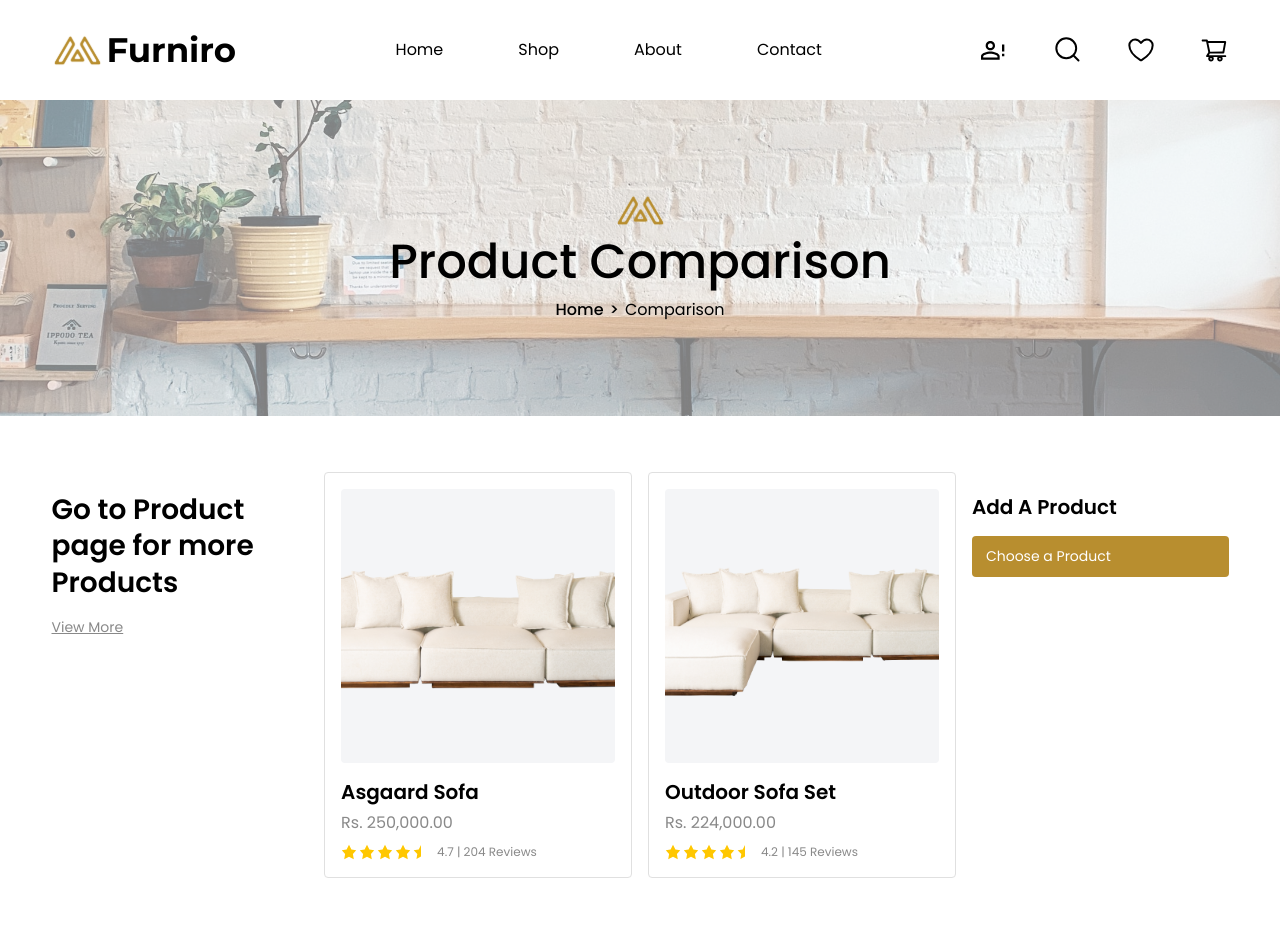
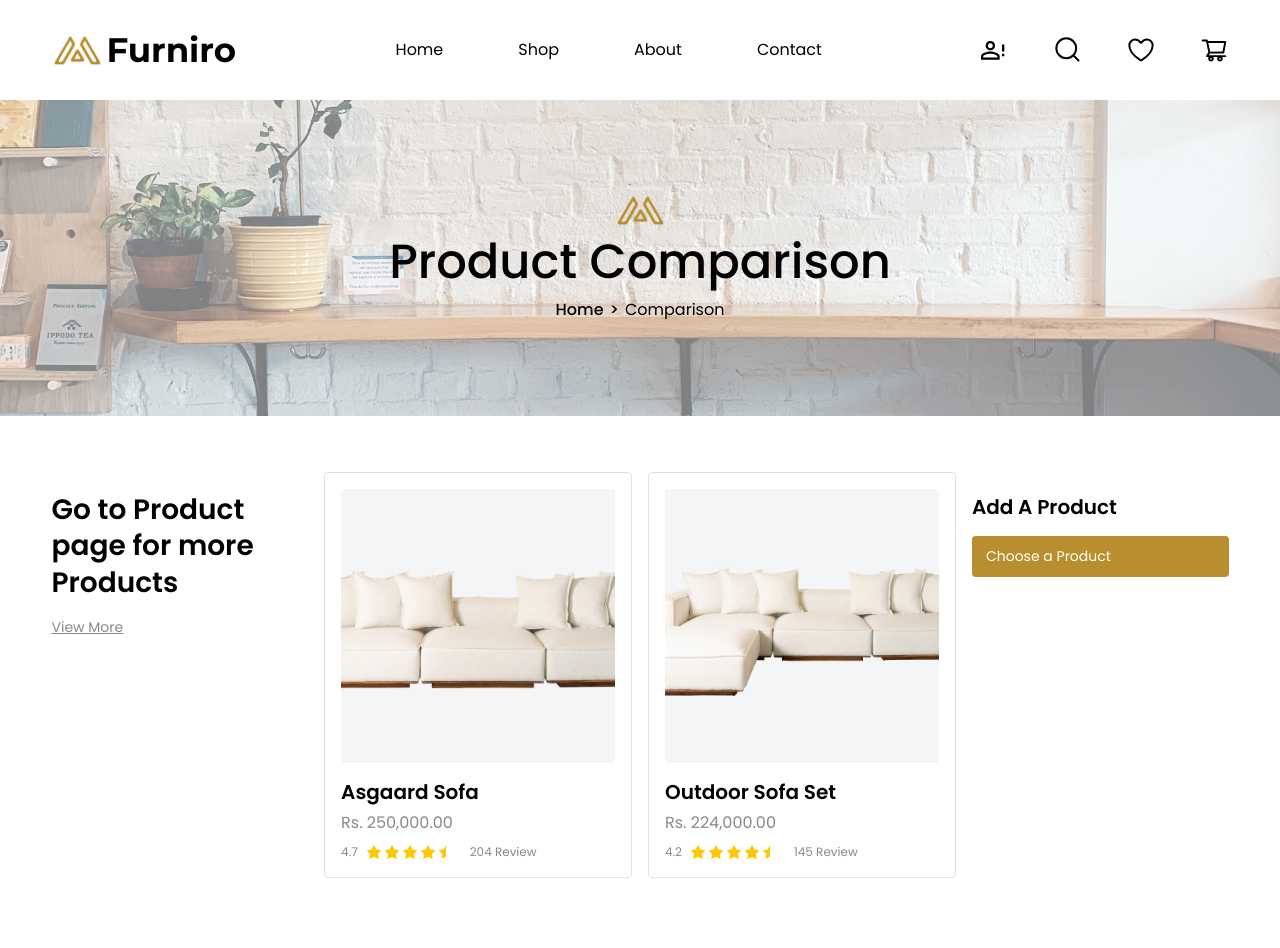
Before and after one commit to Dawn834/Furniro-Web, a React (Vite) app: page /comparison in a window 1280 px wide. Shown: the top 948 px of the page. Built offline with nearby package versions, Linux system fonts and the light colour scheme.

Commit message:
comparison not style table

```diff
--- a/src/components/homepage/FurnitureGallery.jsx
+++ b/src/components/homepage/FurnitureGallery.jsx
@@ -2,8 +2,6 @@ import img1 from "../../assets/img/homepage/furnitureGallery1.png"
 import img2 from "../../assets/img/homepage/furnitureGallery2.png"
 import img3 from "../../assets/img/homepage/furnitureGallery3.png"
 import img4 from "../../assets/img/homepage/furnitureGallery4.png"
-import img5 from "../../assets/img/homepage/furnitureGallery5.png"
-import img6 from "../../assets/img/homepage/furnitureGallery6.png"
 import img7 from "../../assets/img/homepage/furnitureGallery7.png"
 import img8 from "../../assets/img/homepage/furnitureGallery8.png"
 import img10 from "../../assets/img/homepage/furnitureGallery10.png"
--- a/src/components/productComparison/comparisonHeader.jsx
+++ b/src/components/productComparison/comparisonHeader.jsx
@@ -24,6 +24,7 @@ function ComparisonHeader() {
                         <h4>Asgaard Sofa</h4>
                         <p className="comparison-header__price">Rs. 250,000.00</p>
                         <div className="comparison-header__rating">
+                            <span className="comparison-header__rating-score">4.7</span>
                             <div className="stars">
                                 <img src={starFilled} alt="" />
                                 <img src={starFilled} alt="" />
@@ -31,7 +32,8 @@ function ComparisonHeader() {
                                 <img src={starFilled} alt="" />
                                 <img src={starHalf} alt="" />
                             </div>
-                            <span>4.7 | 204 Reviews</span>
+                            <span className="comparison-header__rating-divider"></span>
+                            <span className="comparison-header__rating-reviews">204 Review</span>
                         </div>
                     </div>
 
@@ -43,6 +45,7 @@ function ComparisonHeader() {
                         <h4>Outdoor Sofa Set</h4>
                         <p className="comparison-header__price">Rs. 224,000.00</p>
                         <div className="comparison-header__rating">
+                            <span className="comparison-header__rating-score">4.2</span>
                             <div className="stars">
                                 <img src={starFilled} alt="" />
                                 <img src={starFilled} alt="" />
@@ -50,7 +53,8 @@ function ComparisonHeader() {
                                 <img src={starFilled} alt="" />
                                 <img src={starHalf} alt="" />
                             </div>
-                            <span>4.2 | 145 Reviews</span>
+                            <span className="comparison-header__rating-divider"></span>
+                            <span className="comparison-header__rating-reviews">145 Review</span>
                         </div>
                     </div>
 
--- a/src/components/productComparison/comparisonTable.jsx
+++ b/src/components/productComparison/comparisonTable.jsx
@@ -1,3 +1,4 @@
+import { Fragment } from "react";
 import comparisonData from "../../data/comparisonData";
 
 function ComparisonTable() {
@@ -7,9 +8,9 @@ function ComparisonTable() {
                 <table className="comparison-table">
                     <tbody>
                         {comparisonData.map((section, index) => (
-                            <>
+                            <Fragment key={`section-group-${index}`}>
                                 {/* Section heading row */}
-                                <tr className="comparison-section" key={`section-${index}`}>
+                                <tr className="comparison-section" >
                                     <td className="comparison-section__label">{section.section}</td>
                                     <td></td>
                                     <td></td>
@@ -43,7 +44,7 @@ function ComparisonTable() {
                                         <td></td>
                                     </tr>
                                 )}
-                            </>
+                            </Fragment>
                         ))}
                     </tbody>
                 </table>
--- a/src/pages/product-page.jsx
+++ b/src/pages/product-page.jsx
@@ -3,7 +3,7 @@ import { Link } from "react-router-dom"
 import Breadcrumb from "../components/breadcrum.jsx";
 import ProductDetail from "../components/product-detail/product-detail.jsx";
 import ProductTabs from "../components/product-tabs/product-tabs.jsx";
-import RelatedProducts from "../components/Related-product/related-product.jsx";
+import RelatedProducts from "../components/related-product.jsx";
 function ProductPage() {
   return (
     <>
--- a/src/pages/shop.jsx
+++ b/src/pages/shop.jsx
@@ -4,7 +4,6 @@ import ProductGrid from "../components/ProductGrid";
 import Pagination from "../components/pagination";
 import ServiceFeatures from "../components/serviceFeatures";
 
-import { Products } from "../data/products";
 
 function Shop() {
   return (
```
